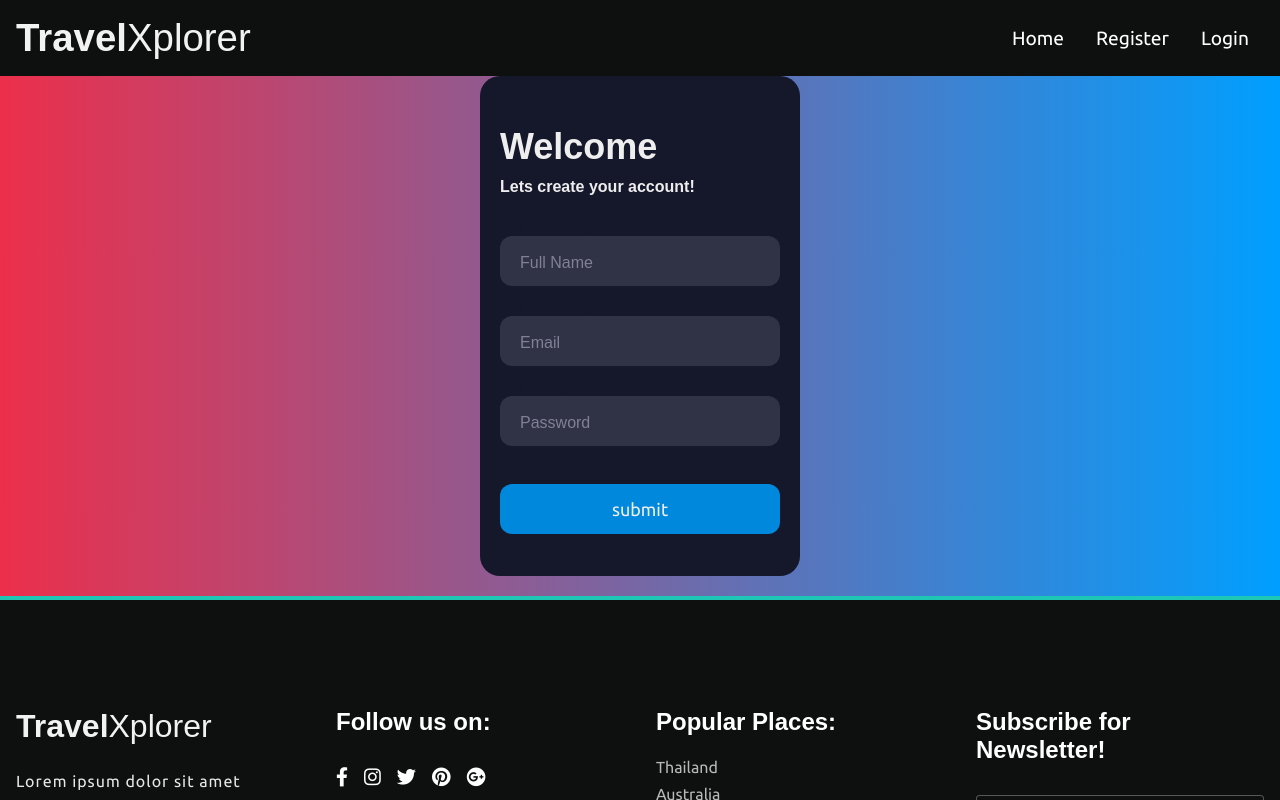
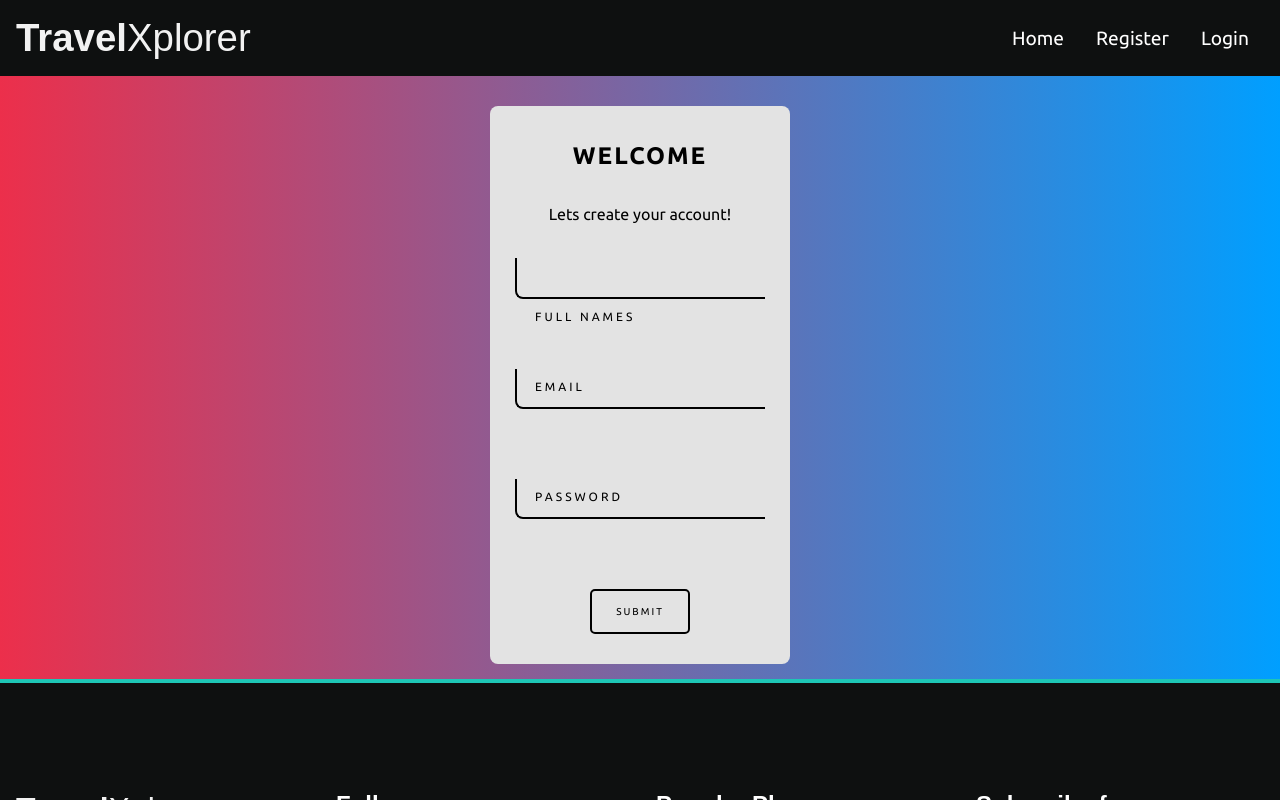
Before and after one commit to MuneneCalvin/TravelPlannerX, a React (Vite) app in the folder Frontend/: page / in a window 1280 px wide. Both pictures are taken after a click on the item "Register". Shown: the top 800 px of the page. Built offline with nearby package versions, Linux system fonts and the light colour scheme.

Commit message:
updated signijn

```diff
--- a/Frontend/src/pages/SignIn/SignIn.css
+++ b/Frontend/src/pages/SignIn/SignIn.css
@@ -1,101 +1,117 @@
-.form-register {
-    background-color: #15172b;
-    border-radius: 20px;
-    box-sizing: border-box;
-    height: 500px;
-    padding: 20px;
-    width: 320px;
+.singup {
+  color: #000;
+  text-transform: uppercase;
+  letter-spacing: 2px;
+  display: block;
+  font-weight: bold;
+  font-size: x-large;
+  margin-top: 1.5em;
+}
+.signup {
+  color: #000;
+
+}
+
+.card {
   margin: auto;
-    margin-bottom: 20px;
-    transition: .4s ease-in-out;
+  margin-top: 30px;
+  margin-bottom: 15px;
+  display: flex;
+  justify-content: center;
+  align-items: center;
+  min-height: 200px;
+  width: 300px;
+  flex-direction: column;
+  gap: 35px;
+  border-radius: 15px;
+  background: #e3e3e3;
+  /* box-shadow: 16px 16px 32px #c8c8c8, -16px -16px 32px #fefefe; */
+  border-radius: 8px;
 }
-.title {
-    color: #eee;
-    font-family: sans-serif;
-    font-size: 36px;
-    font-weight: 600;
-    margin-top: 30px;
+
+.inputBox,
+.inputBox1 {
+  position: relative;
+  width: 250px;
 }
-.subtitle {
-    color: #eee;
-    font-family: sans-serif;
-    font-size: 16px;
-    font-weight: 600;
-    margin-top: 10px;
+
+.inputBox input,
+.inputBox1 input {
+  width: 100%;
+  padding: 10px;
+  outline: none;
+  border: none;
+  color: #000;
+  font-size: 1em;
+  background: transparent;
+  border-left: 2px solid #000;
+  border-bottom: 2px solid #000;
+  transition: 0.1s;
+  border-bottom-left-radius: 8px;
 }
-.input-container {
-    height: 50px;
-    position: relative;
-    width: 100%;
+
+.inputBox span,
+.inputBox1 span {
+  margin-top: 5px;
+  position: absolute;
+  left: 0;
+  transform: translateY(-4px);
+  margin-left: 10px;
+  padding: 10px;
+  pointer-events: none;
+  font-size: 12px;
+  color: #000;
+  text-transform: uppercase;
+  transition: 0.5s;
+  letter-spacing: 3px;
+  border-radius: 8px;
 }
-.ic1 {
-    margin-top: 40px;
+
+.inputBox input:valid~span,
+.inputBox input:focus~span {
+  transform: translateX(113px) translateY(-15px);
+  font-size: 0.8em;
+  padding: 5px 10px;
+  background: #000;
+  letter-spacing: 0.2em;
+  color: #fff;
+  border: 2px;
 }
-.ic2 {
-    margin-top: 30px;
+
+/*.inputBox1 input:valid~span,
+.inputBox1 input:focus~span {
+  transform: translateX(156px) translateY(-15px);
+  font-size: 0.8em;
+  padding: 5px 10px;
+  background: #000;
+  letter-spacing: 0.2em;
+  color: #fff;
+  border: 2px;
 }
-.input {
-    background-color: #303245;
-    border-radius: 12px;
-    border: 0;
-    box-sizing: border-box;
-    color: #eee;
-    font-size: 18px;
-    height: 100%;
-    outline: 0;
-    padding: 4px 20px 0;
-    width: 100%;
+*/
+.inputBox input:valid,
+.inputBox input:focus,
+.inputBox1 input:valid,
+.inputBox1 input:focus {
+  border: 2px solid #000;
+  border-radius: 8px;
 }
-.cut {
-    background-color: #15172b;
-    border-radius: 10px;
-    height: 20px;
-    left: 20px;
-    position: absolute;
-    top: -20px;
-    transform: translateY(0);
-    transition: transform 200ms;
-    width: 76px;
+
+.enter {
+  height: 45px;
+  width: 100px;
+  border-radius: 5px;
+  border: 2px solid #000;
+  cursor: pointer;
+  background-color: transparent;
+  transition: 0.5s;
+  text-transform: uppercase;
+  font-size: 10px;
+  letter-spacing: 2px;
+  margin-bottom: 3em;
 }
-.cut-short {
-    width: 50px;
+
+.enter:hover {
+  background-color: rgb(0, 0, 0);
+  color: white;
 }
-.iLabel {
-    color: #65657b;
-    font-family: sans-serif;
-    left: 20px;
-    line-height: 14px;
-    pointer-events: none;
-    position: absolute;
-    transform-origin: 0 50%;
-    transition: transform 200ms, color 200ms;
-    top: 20px;
-  }
-.input:focus ~ .cut {
-    transform: translateY(8px);
-  }
-.input:focus ~ .iLabel {
-    transform: translateY(-30px) translateX(10px) scale(0.75);
-  }
-.input:not(:focus) ~ .iLabel {
-    color: #808097;
-  }
-.input:focus ~ .iLabel {
-    color: #dc2f55;
-  }
-.submit {
-    background-color: #08d;
-    border-radius: 12px;
-    border: 0;
-    box-sizing: border-box;
-    color: #eee;
-    cursor: pointer;
-    font-size: 18px;
-    height: 50px;
-    margin-top: 38px;
-    text-align: center;
-    width: 100%;
-  }
-.submit:active {
-    background-color: #06b;
-  }
--- a/Frontend/src/pages/SignIn/SignIn.jsx
+++ b/Frontend/src/pages/SignIn/SignIn.jsx
@@ -32,33 +32,32 @@ export default function Login() {
     return (
         <main>
             <div>
-            <form className="form-register" onSubmit={handleSubmit(onSubmit)}>
-      <div className="title">Welcome</div>
-      <div className="subtitle">Lets create your account!</div>
+              <div className="container">
+  <form className="card" onSubmit={handleSubmit(onSubmit)}>
+      <a className="singup">Welcome</a>
+      <p className='signup'>Lets create your account!</p>
+      <div className="inputBox1">
+          <input type="text" {...register("username")} required />
+          <span className="user">Full Names</span>
+      </div>
+      <p className='error'>{errors.password?.message}</p>
 
-      <div className="input-container ic1">
-        <input placeholder="" type="text" className="input" id="username" {...register("username")} required />
-        <div className="cut"></div>
-        <label className="iLabel" htmlFor="Full Name">Full Name</label>
+      <div className="inputBox">
+          <input type="text" {...register("email")} required />
+          <span>Email</span>
       </div>
-      <p className='error'>{errors.username?.message}</p>
+      <p className='error'>{errors.email?.message}</p>
 
-      <div className="input-container ic2">
-        <input placeholder="" type="text" className="input" id="email" {...register("email")} required />
-        <div className="cut"></div>
-        <label className="iLabel" htmlFor="email">Email</label>
+      <div className="inputBox">
+          <input type="password" {...register("password")} required />
+          <span>Password</span>
       </div>
-        <p className='error'>{errors.email?.message}</p>
+      <p className='error'>{errors.password?.message}</p>
 
-      <div className="input-container ic2">
-        <input placeholder="" type="password" className="input" id="password" {...register("password")} />
-        <div className="cut cut-short"></div>
-        <label className="iLabel" htmlFor="password">Password</label>
-      </div>
-        <p className='error'>{errors.password?.message}</p>
+      <button className="enter" type="submit">Submit</button>
 
-      <button className="submit" type="submit">submit</button>
-</form>
+  </form>
+</div>
             </div>
         </main>
     )
```
Lines whose indentation alone changed are shown as unchanged.
